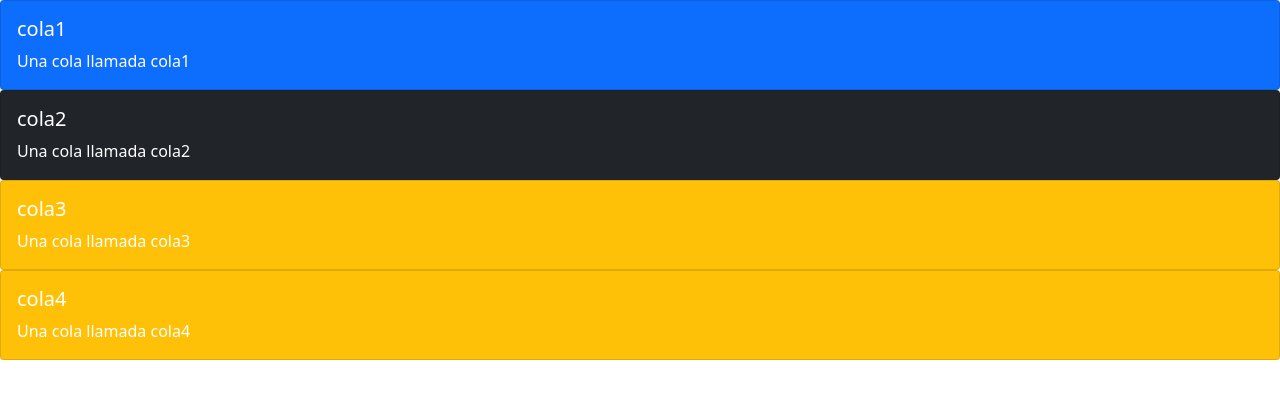
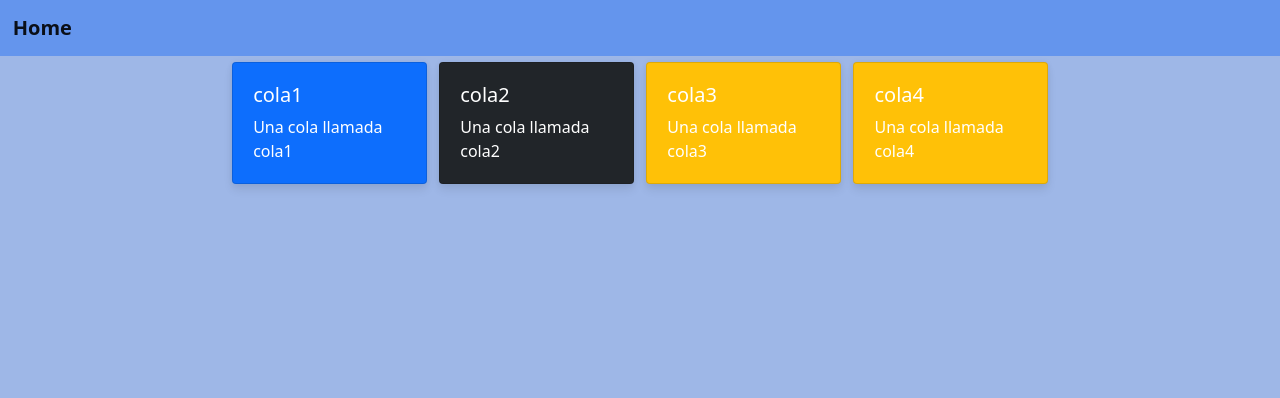
Before and after one commit to TP-IASC/carpincho-mq-frontend, a React (Create React App) app: page / in a window 1280 px wide. Shown: the top 398 px of the page. Built offline with nearby package versions, Linux system fonts and the light colour scheme.

Commit message:
template implementation

```diff
--- a/src/App.js
+++ b/src/App.js
@@ -1,13 +1,12 @@
-import { Routes, Route } from "react-router-dom";
-import Home from "./components/Home";
+import { Outlet } from "react-router-dom";
+import CustomNavbar from "./components/CustomNavbar";
 
 function App() {
   return (
-    <Routes>
-      <Route path="/" element={<Home />}>
-
-      </Route>
-    </Routes>
+    <>
+      <CustomNavbar />
+      <Outlet />
+    </>
   );
 }
 
--- /dev/null
+++ b/src/components/CustomNavbar.jsx
@@ -0,0 +1,14 @@
+import { Navbar } from "react-bootstrap";
+import { Link } from "react-router-dom";
+
+const CustomNavbar = () => {
+    return (
+      <Navbar className="navbar">
+        <Link to="/">
+          <Navbar.Brand>Home</Navbar.Brand>
+        </Link>
+      </Navbar>
+    );
+}
+
+export default CustomNavbar;
--- /dev/null
+++ b/src/components/ElementInfo.jsx
@@ -0,0 +1,15 @@
+import { Card } from "react-bootstrap";
+
+const ElementInfo = ({info}) => {
+  return (
+    <Card>
+      <Card.Body>
+        <pre>
+          {JSON.stringify(info, null, 2)}
+        </pre>
+      </Card.Body>
+    </Card>
+  );
+}
+
+export default ElementInfo;
--- a/src/components/Home.jsx
+++ b/src/components/Home.jsx
@@ -1,12 +1,13 @@
 import QueueCard from "./QueueCard";
 
+
 const Home = () => {
-  const sampleQueues = ["cola1", "cola2", "cola3", "cola4"];
+  const sampleStates = ["cola1", "cola2", "cola3", "cola4"];
 
   return (
-    <>
-      {sampleQueues.map(name => <QueueCard name={name} />)}
-    </>
+    <div className="queue-card-deck">
+      {sampleStates.map((name, index) => <QueueCard key={index} name={name} />)}
+    </div>
   );
 }
 
--- a/src/components/QueueCard.jsx
+++ b/src/components/QueueCard.jsx
@@ -1,4 +1,5 @@
 import { Card } from "react-bootstrap";
+import { Link } from "react-router-dom";
 
 const QueueCard = ({name}) => {
   const variants = [
@@ -14,12 +15,14 @@ const QueueCard = ({name}) => {
 
   const selectedVariant = variants[Math.floor(Math.random() * variants.length)]
   return (
-    <Card bg={selectedVariant} text={selectedVariant === "light" ? "dark" : "white"}>
-      <Card.Body>
-        <Card.Title>{name}</Card.Title>
-        <Card.Text>{`Una cola llamada ${name}`}</Card.Text>
-      </Card.Body>
-    </Card>
+    <Link to={`/${name}`}>
+      <Card className="queue-card" bg={selectedVariant} text={selectedVariant === "light" ? "dark" : "white"}>
+        <Card.Body>
+          <Card.Title>{name}</Card.Title>
+          <Card.Text>{`Una cola llamada ${name}`}</Card.Text>
+        </Card.Body>
+      </Card>
+    </Link>
   );
 }
 
--- /dev/null
+++ b/src/components/QueueInfo.jsx
@@ -0,0 +1,29 @@
+import { useEffect, useState } from "react";
+import { useParams } from "react-router";
+import ElementInfo from "./ElementInfo";
+import randomQueue from "./randomQueue";
+
+const QueueInfo = () => {
+  const { name } = useParams();
+  const [state, setState] = useState();
+
+  useEffect(() => {
+    randomQueue(name).then((state) => {
+      setState(state);
+    });
+  }, [name]);
+
+  var elements = [];
+  if(state) {
+    elements = state.elements.map((e, index) => <ElementInfo key={index} info={e} />);
+  }
+
+  return (
+    <>
+      <h1>{name}</h1>
+      {elements}
+    </>
+  );
+}
+
+export default QueueInfo;
--- /dev/null
+++ b/src/components/randomQueue.js
@@ -0,0 +1,48 @@
+const randomDate = () => {
+  const current = new Date().getTime()
+  return new Date(current + Math.random() * (current + 2*60*60*1000 - current));
+}
+
+const randomPayload = () => {
+  const size = Math.floor(Math.random() * 100)
+  return Math.random().toString(16).substr(2, size);
+}
+
+const randomMessage = async () => {
+  const payload = randomPayload();
+  const timeStamp = randomDate();
+  const buffer = await crypto.subtle.digest('SHA-256', new TextEncoder("utf-8").encode(payload + timeStamp.toString()));
+  const array = Array.from(new Uint8Array(buffer));
+  const id = array.map(b => b.toString(16).padStart(2, '0')).join('').substr(0, 16);
+  return {
+    id,
+    payload,
+    timeStamp
+  }
+}
+
+
+const randomElement = async () => {
+  return {
+    message: await randomMessage(),
+    consumers_that_did_not_ack: []
+  }
+}
+
+
+const randomElements = async () => {
+  const size = Math.floor(Math.random() * 10)
+  return await Promise.all(Array.from(Array(size)).map(async _ => await randomElement()));
+}
+
+
+const randomQueue = async name => {
+  return {
+    name,
+    subscribers: [],
+    elements: await randomElements()
+  }
+}
+
+
+export default randomQueue
--- /dev/null
+++ b/src/index.css
@@ -0,0 +1,36 @@
+
+.queue-card-deck {
+    display: flex;
+    flex-wrap: wrap;
+    flex-direction: row;
+    justify-content: center;
+}
+
+.queue-card {
+    flex: 1;
+    padding: 2%;
+    margin: 3%;
+
+    box-shadow: 0 6px 10px rgba(0,0,0,.08), 0 0 6px rgba(0,0,0,.05);
+    transition: .3s transform cubic-bezier(.155, 1.105,.295,1.12), .3s box-shadow, .3s -webkit-transform cubic-bezier(.155,1.105,.295,1.12);
+    cursor: pointer;
+}
+
+.queue-card:hover {
+    transform: scale(1.05);
+    box-shadow: 0 10px 20px rgba(0,0,0,.12), 0 4px 8px rgba(0,0,0,.06);
+}
+
+.navbar {
+    background-color: cornflowerblue;
+    font-weight: bold;
+    padding: 1%;
+}
+
+body {
+    background-color: rgb(158, 183, 231);
+}
+
+a {
+    text-decoration: none;
+}
--- a/src/index.js
+++ b/src/index.js
@@ -2,11 +2,21 @@ import React from 'react';
 import ReactDOM from 'react-dom';
 import App from './App';
 import { BrowserRouter } from "react-router-dom";
+import { Routes, Route } from "react-router-dom";
+import QueueInfo from "./components/QueueInfo";
+import Home from "./components/Home";
+import "./index.css";
+
 
 ReactDOM.render(
   <React.StrictMode>
     <BrowserRouter>
-      <App />
+      <Routes>
+        <Route path="/" element={<App />}>
+          <Route path=":name" element={<QueueInfo />} />
+          <Route index element={<Home />} />
+        </Route>
+      </Routes>
     </BrowserRouter>
   </React.StrictMode>,
   document.getElementById('root')
```
